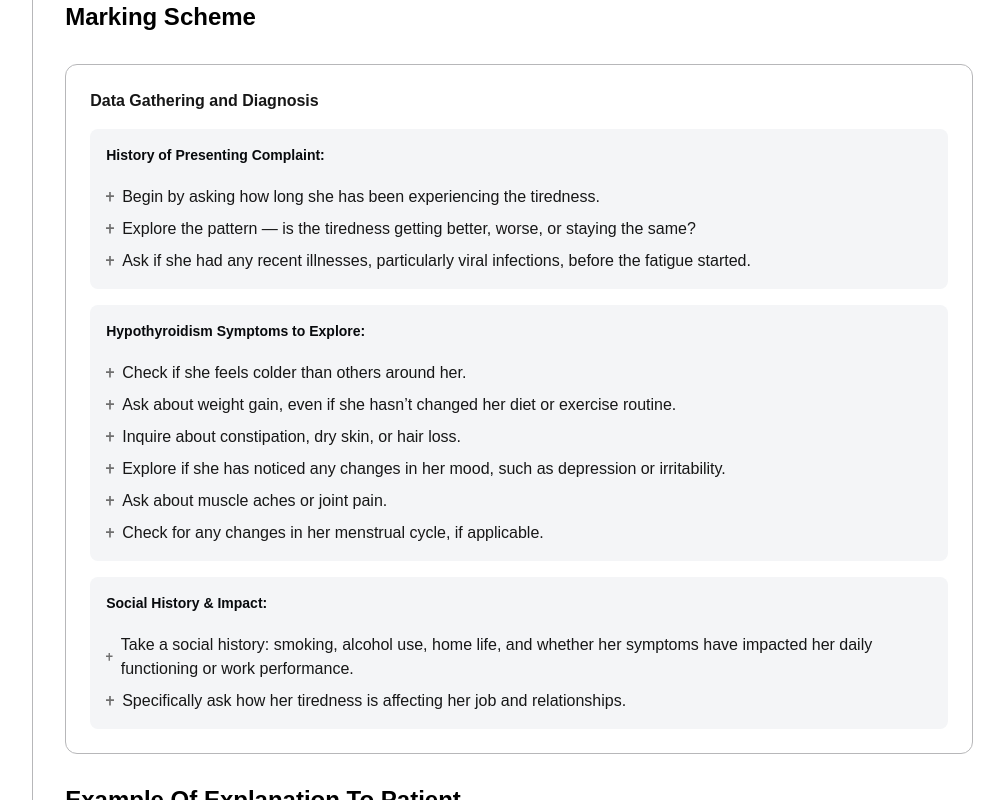
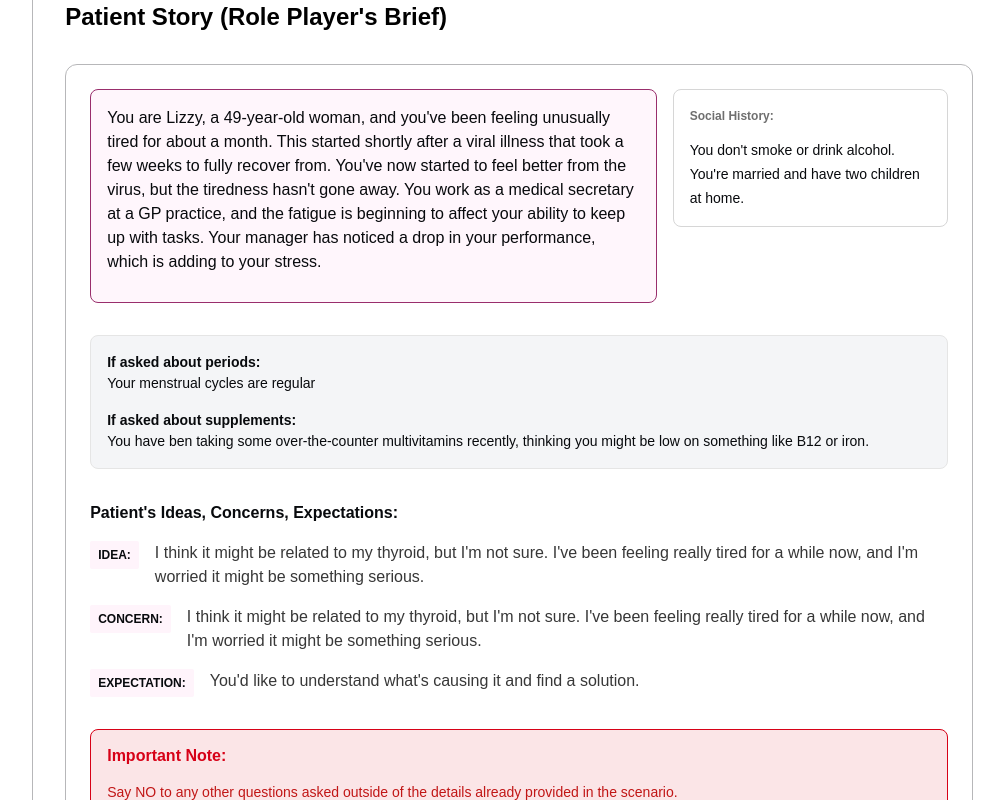
Before and after one commit to Okpara202/Native-Med, a Next.js app: page /mock/1/1 in a window 1280 px wide. Shown: the part 1320-2120 px from the top of the page, without its empty margins (275-1279 px from the left). Built offline with nearby package versions, Linux system fonts and the light colour scheme; a web font is replaced by a local one.

Commit message:
Time to focus on responsiveness

```diff
--- a/src/app/(marketplace)/mock/[mockCases]/[id]/_components/Doctor.tsx
+++ b/src/app/(marketplace)/mock/[mockCases]/[id]/_components/Doctor.tsx
@@ -1,4 +1,4 @@
-import { MockCasesPresentation } from "@/types/MockCasesPresentation";
+import { TypeMockCasesPresentation } from "@/types/MockCasesPresentationInterface";
 import MockCasesBorder, { MockCasesPurpleBg } from "./MockCasesBorder";
 import { MockHeaderText, MockNormalText, MockTagText } from "./MockText";
 
@@ -16,7 +16,7 @@ function PurpleBgText({ title, desc }: { title: string; desc: string }) {
 export default function Doctor({
   mockData,
 }: {
-  mockData: MockCasesPresentation;
+  mockData: TypeMockCasesPresentation;
 }) {
   return (
     <>
--- a/src/app/(marketplace)/mock/[mockCases]/[id]/_components/Examiner.tsx
+++ b/src/app/(marketplace)/mock/[mockCases]/[id]/_components/Examiner.tsx
@@ -1,4 +1,4 @@
-import { MockCasesPresentation } from "@/types/MockCasesPresentation";
+import { TypeMockCasesPresentation } from "@/types/MockCasesPresentationInterface";
 import MockCasesBorder, { MockCasesPurpleBg } from "./MockCasesBorder";
 import { MockHeaderText } from "./MockText";
 
@@ -22,7 +22,7 @@ export function PlusIconSvg() {
 export default function Examiner({
   mockData,
 }: {
-  mockData: MockCasesPresentation;
+  mockData: TypeMockCasesPresentation;
 }) {
   console.log(mockData);
   return (
--- a/src/app/(marketplace)/mock/[mockCases]/[id]/_components/FullCase.tsx
+++ b/src/app/(marketplace)/mock/[mockCases]/[id]/_components/FullCase.tsx
@@ -1,16 +1,18 @@
-import { MockCasesPresentation } from "@/types/MockCasesPresentation";
+import { TypeMockCasesPresentation } from "@/types/MockCasesPresentationInterface";
 import Resources from "./Resources";
 import Doctor from "./Doctor";
 import Examiner from "./Examiner";
+import Patient from "./Patient";
 
 export default function FullCase({
   mockData,
 }: {
-  mockData: MockCasesPresentation;
+  mockData: TypeMockCasesPresentation;
 }) {
   return (
     <div className="space-y-8">
       <Doctor mockData={mockData} />
+      <Patient mockData={mockData} />
       <Examiner mockData={mockData} />
       <Resources mockData={mockData} />
     </div>
--- a/src/app/(marketplace)/mock/[mockCases]/[id]/_components/MockCasesNavState.tsx
+++ b/src/app/(marketplace)/mock/[mockCases]/[id]/_components/MockCasesNavState.tsx
@@ -98,6 +98,29 @@ const mockData = {
   ],
   safetyNet:
     "Advise the patient to get in touch if they feel worse, experience new symptoms, or if the tiredness becomes overwhelming or disabling.",
+  patientBrief:
+    "You are Lizzy, a 49-year-old woman, and you've been feeling unusually tired for about a month. This started shortly after a viral illness that took a few weeks to fully recover from. You've now started to feel better from the virus, but the tiredness hasn't gone away. You work as a medical secretary at a GP practice, and the fatigue is beginning to affect your ability to keep up with tasks. Your manager has noticed a drop in your performance, which is adding to your stress.",
+  socialHistory:
+    "You don't smoke or drink alcohol. You're married and have two children at home.",
+  importantNote:
+    "Say NO to any other questions asked outside of the details already provided in the scenario.",
+  questionsForDoctor: [
+    "If the doctor gives a diagnosis of subclinical hypothyroidism and says no treatment is needed right now, you will ask: So what should I do about the tiredness? What do you think is causing it?",
+  ],
+  patientsIdeaConcernExpectation: [
+    {
+      tag: "idea",
+      desc: "I think it might be related to my thyroid, but I'm not sure. I've been feeling really tired for a while now, and I'm worried it might be something serious.",
+    },
+    {
+      tag: "concern",
+      desc: "I think it might be related to my thyroid, but I'm not sure. I've been feeling really tired for a while now, and I'm worried it might be something serious.",
+    },
+    {
+      tag: "Expectation",
+      desc: "You'd like to understand what's causing it and find a solution.",
+    },
+  ],
 };
 
 export default function MocKCasesNavState({ color }: Prop) {
@@ -132,7 +155,7 @@ export default function MocKCasesNavState({ color }: Prop) {
         {activeBtn === "Full Case" ? (
           <FullCase mockData={mockData} />
         ) : activeBtn === "Patient" ? (
-          <Patient />
+          <Patient mockData={mockData} />
         ) : activeBtn === "Doctor" ? (
           <Doctor mockData={mockData} />
         ) : activeBtn === "Examiner" ? (
--- a/src/app/(marketplace)/mock/[mockCases]/[id]/_components/Patient.tsx
+++ b/src/app/(marketplace)/mock/[mockCases]/[id]/_components/Patient.tsx
@@ -1,12 +1,118 @@
+import { TypeMockCasesPresentation } from "@/types/MockCasesPresentationInterface";
 import MockCasesBorder from "./MockCasesBorder";
 import { MockHeaderText } from "./MockText";
 
-export default function Patient() {
+function MockPatientBorder({
+  bgColor,
+  borderColor,
+  children,
+}: {
+  bgColor: string;
+  borderColor: string;
+  children: React.ReactNode;
+}) {
+  return (
+    <div
+      style={{ backgroundColor: bgColor, borderColor: borderColor }}
+      className="border-[0.5px] p-4 rounded-[8px] text-black-others space-y-4"
+    >
+      {children}
+    </div>
+  );
+}
+
+export default function Patient({
+  mockData,
+}: {
+  mockData: TypeMockCasesPresentation;
+}) {
   return (
     <>
       <MockHeaderText text="Patient Story (Role Player's Brief)" />
 
-      <MockCasesBorder>djjdjd</MockCasesBorder>
+      <MockCasesBorder>
+        <div className="grid grid-cols-3 gap-4">
+          <aside className="col-span-2">
+            <MockPatientBorder bgColor="#FFF6FC" borderColor="#992E6C">
+              {mockData.patientBrief
+                .split("\n")
+                .filter((line) => line.trim() !== "")
+                .map((line, index) => (
+                  <p
+                    key={index}
+                    className="leading-[150%] tracking-[-1%] text-black-others "
+                    style={{ marginBottom: 12 }}
+                  >
+                    {line}
+                  </p>
+                ))}
+            </MockPatientBorder>
+          </aside>
+
+          <aside className="">
+            <MockPatientBorder bgColor="white" borderColor="#D6D6D6">
+              <h2 className="text-[#6F6F6F] leading-5 font-semibold text-xs mb-3">
+                Social History:
+              </h2>
+              <p className="text-sm leading-6">{mockData.socialHistory}</p>
+            </MockPatientBorder>
+          </aside>
+        </div>
+
+        <MockPatientBorder bgColor="#F4F5F7" borderColor="null">
+          <div className="text-black-others text-sm leading-[150%] space-y-4">
+            <aside>
+              <h2 className="font-semibold">If asked about periods:</h2>
+              <p className="font-medium ">Your menstrual cycles are regular</p>
+            </aside>
+            <aside>
+              <h2 className="font-semibold">If asked about supplements:</h2>
+              <p className="font-medium ">
+                You have ben taking some over-the-counter multivitamins
+                recently, thinking you might be low on something like B12 or
+                iron.
+              </p>
+            </aside>
+          </div>
+        </MockPatientBorder>
+
+        <div className="space-y-4">
+          <h2 className="font-semibold leading-[150%] tracking-[-1%] text-black-others space-y-4">
+            Patient&apos;s Ideas, Concerns, Expectations:
+          </h2>
+
+          {mockData.patientsIdeaConcernExpectation.map((item, index) => (
+            <div key={index} className="flex gap-4 items-start">
+              <h3 className="uppercase font-bold text-xs leading-5 text-black-others bg-[#FFF4FB] py-1 px-2 rounded-xs">
+                {item.tag}:
+              </h3>
+              <p className="text-subtle-2 leading-6">{item.desc}</p>
+            </div>
+          ))}
+        </div>
+
+        <MockPatientBorder bgColor="#FBE5E7" borderColor="#D70117">
+          <h2 className="font-semibold leading-5 text-error-other">
+            Important Note:
+          </h2>
+          <p className="text-sm leading-5 text-[#C11616]">
+            {mockData.importantNote}
+          </p>
+        </MockPatientBorder>
+
+        <MockPatientBorder bgColor="#F4F5F7" borderColor="#5925B3">
+          <h2 className="leading-5 font-semibold text-black-others">
+            Questions for the Doctor
+          </h2>
+          {mockData.questionsForDoctor.map((item, index) => (
+            <ul className="space-y-4" key={index}>
+              <li className="text-sm leading-5 list-disc list-inside text-black-others">
+                {item}
+              </li>
+            </ul>
+          ))}
+        </MockPatientBorder>
+      </MockCasesBorder>
     </>
   );
 }
--- a/src/app/(marketplace)/mock/[mockCases]/[id]/_components/Resources.tsx
+++ b/src/app/(marketplace)/mock/[mockCases]/[id]/_components/Resources.tsx
@@ -1,4 +1,4 @@
-import { MockCasesPresentation } from "@/types/MockCasesPresentation";
+import { TypeMockCasesPresentation } from "@/types/MockCasesPresentationInterface";
 import MockCasesBorder from "./MockCasesBorder";
 import { MockHeaderText } from "./MockText";
 import Link from "next/link";
@@ -40,7 +40,7 @@ function LinkSvg() {
 export default function Resources({
   mockData,
 }: {
-  mockData: MockCasesPresentation;
+  mockData: TypeMockCasesPresentation;
 }) {
   return (
     <>
--- a/src/app/globals.css
+++ b/src/app/globals.css
@@ -166,6 +166,7 @@
   --color-secondary-20: rgba(210, 215, 225, 1);
   --color-primary-10: rgba(238, 233, 247, 1);
   --color-primary-40: rgba(189, 168, 225, 1);
+  --color-error-other: rgba(215, 1, 23, 1);
 }
 
 .authFormBg {
--- a/src/types/MockCasesPresentation.tsx
+++ b/src/types/MockCasesPresentationInterface.tsx
@@ -11,7 +11,12 @@ interface dataGatheringAndDiagnosis {
   otherThings: string[];
 }
 
-export interface MockCasesPresentation {
+interface patientsIdeaConcernExpectation {
+  tag: string;
+  desc: string;
+}
+
+export interface TypeMockCasesPresentation {
   name: string;
   gender: string;
   age: number;
@@ -28,4 +33,9 @@ export interface MockCasesPresentation {
   learningPoints: string;
   management: string[];
   safetyNet: string;
+  patientBrief: string;
+  socialHistory: string;
+  importantNote: string;
+  questionsForDoctor: string[];
+  patientsIdeaConcernExpectation: patientsIdeaConcernExpectation[];
 }
```
